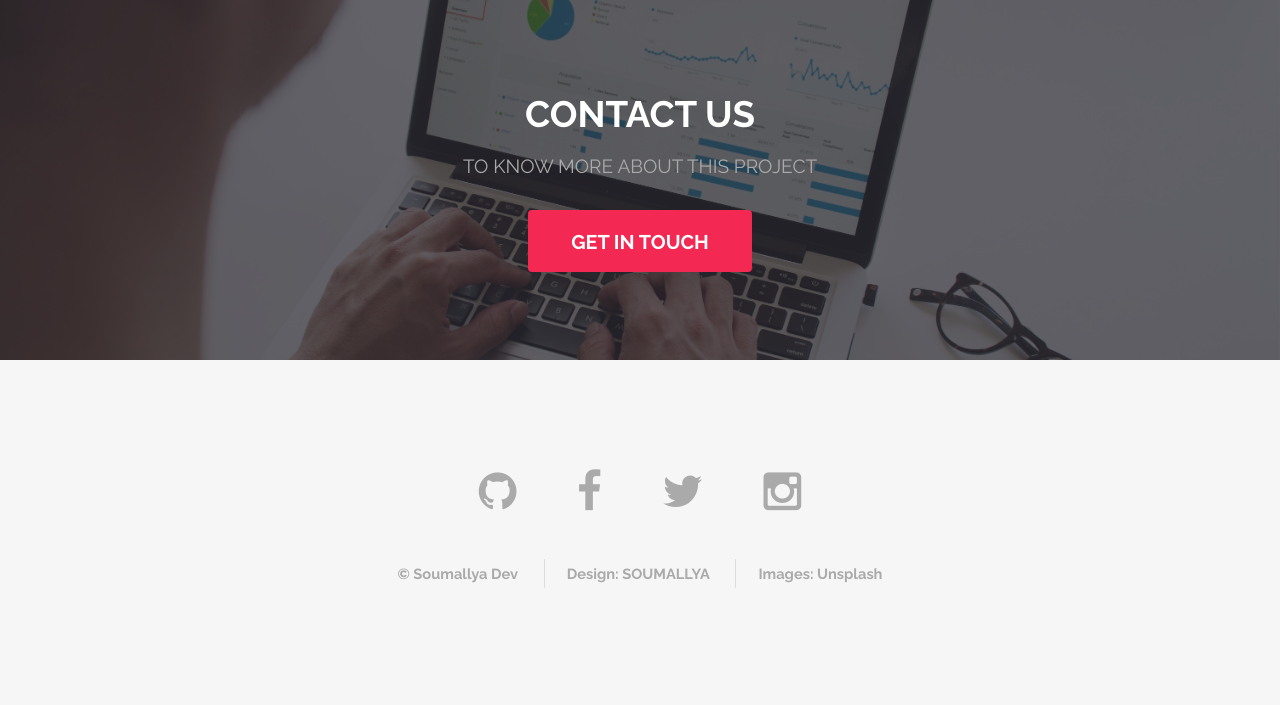
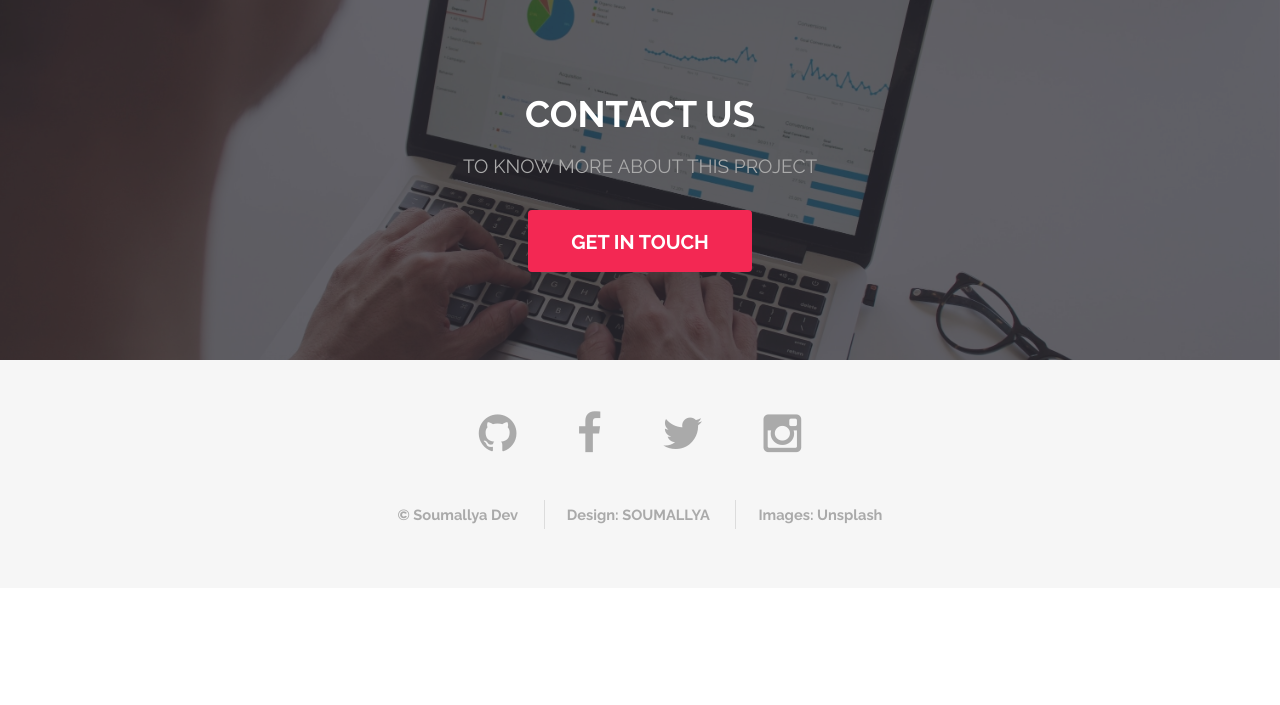
Before and after one commit to soumallyadev07/Twitter-Sentiment-Analysis, a Python web app: template templates/index.html in a window 1280 px wide. Shown: the part 1997-2702 px from the top of the page. After the commit the page ends 2526 px from the top, so only its background shows below. Run offline with Jinja, Linux system fonts and the light colour scheme; the template is opened without the code that fills it, so the values that code supplies are empty; some libraries are stand-ins or nearby versions.

Commit message:
Reduced footer padding
Signed-off-by: Efereyan Karen Simisola <thedevkaren@gmail.com>

```diff
--- a/static/assets/css/main.css
+++ b/static/assets/css/main.css
@@ -3332,7 +3332,7 @@ body.is-touch #banner {
 /* Footer */
 
 #footer {
-  padding: 8em 0 6em 0;
+  padding: 4em 0em 2em 0em;
   background: #f6f6f6;
   color: #aaa;
   text-align: center;
```
